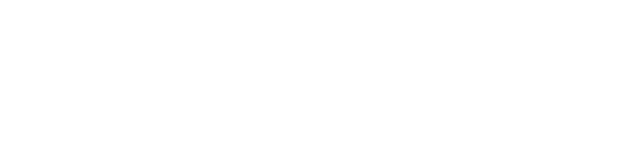
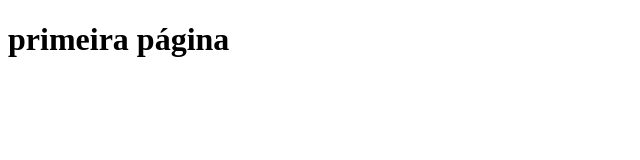
Before and after one commit to LUISAODA67/repositorio1, a plain HTML site: page index.html in a window 1280 px wide. Shown: the whole page, without its empty margins (0-640 px from the left). Drawn offline with Linux system fonts and the light colour scheme.

Commit message:
mudança no h1

```diff
--- a/index.html
+++ b/index.html
@@ -6,6 +6,6 @@
     <title>Document</title>
 </head>
 <body>
-
+    <h1>primeira página</h1>
 </body>
 </html>
```
